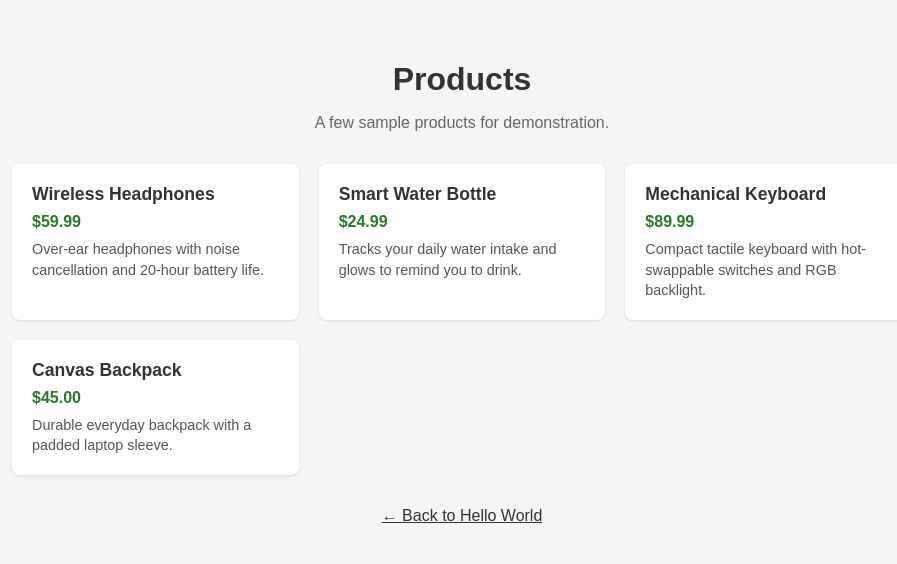
After one commit to Mithaq-Abdullah/TEST, a PHP site: page /products.php in a window 1280 px wide. The commit adds this page. Shown: the top 564 px of the page, without its empty margins (178-1075 px from the left). Run offline with PHP 8.4, Linux system fonts and the light colour scheme.

Commit message:
Add products page with sample items and link from home page

```diff
--- a/index.php
+++ b/index.php
@@ -9,6 +9,7 @@ $message = "Hello World";
     <style>
         body {
             display: flex;
+            flex-direction: column;
             justify-content: center;
             align-items: center;
             height: 100vh;
@@ -26,9 +27,13 @@ $message = "Hello World";
         h1 a:hover {
             text-decoration: underline;
         }
+        p a {
+            color: #333;
+        }
     </style>
 </head>
 <body>
     <h1><a href="about.php"><?php echo htmlspecialchars($message); ?></a></h1>
+    <p><a href="products.php">View Products</a></p>
 </body>
 </html>
--- /dev/null
+++ b/products.php
@@ -0,0 +1,104 @@
+<?php
+$title = "Products";
+
+$products = [
+    [
+        "name" => "Wireless Headphones",
+        "price" => 59.99,
+        "description" => "Over-ear headphones with noise cancellation and 20-hour battery life.",
+    ],
+    [
+        "name" => "Smart Water Bottle",
+        "price" => 24.99,
+        "description" => "Tracks your daily water intake and glows to remind you to drink.",
+    ],
+    [
+        "name" => "Mechanical Keyboard",
+        "price" => 89.99,
+        "description" => "Compact tactile keyboard with hot-swappable switches and RGB backlight.",
+    ],
+    [
+        "name" => "Canvas Backpack",
+        "price" => 45.00,
+        "description" => "Durable everyday backpack with a padded laptop sleeve.",
+    ],
+];
+?>
+<!DOCTYPE html>
+<html lang="en">
+<head>
+    <meta charset="UTF-8">
+    <title><?php echo htmlspecialchars($title); ?></title>
+    <style>
+        body {
+            margin: 0;
+            font-family: Arial, sans-serif;
+            background-color: #f5f5f5;
+            color: #333;
+        }
+        .container {
+            max-width: 900px;
+            margin: 0 auto;
+            padding: 40px 20px;
+        }
+        h1 {
+            text-align: center;
+            margin-bottom: 8px;
+        }
+        .subtitle {
+            text-align: center;
+            color: #666;
+            margin-bottom: 32px;
+        }
+        .grid {
+            display: grid;
+            grid-template-columns: repeat(auto-fit, minmax(220px, 1fr));
+            gap: 20px;
+        }
+        .card {
+            background: #fff;
+            border-radius: 8px;
+            padding: 20px;
+            box-shadow: 0 1px 3px rgba(0, 0, 0, 0.1);
+        }
+        .card h2 {
+            margin: 0 0 8px;
+            font-size: 1.1rem;
+            color: #333;
+        }
+        .card .price {
+            font-weight: bold;
+            color: #2a7a2a;
+            margin-bottom: 8px;
+        }
+        .card p {
+            font-size: 0.9rem;
+            line-height: 1.4;
+            color: #555;
+            margin: 0;
+        }
+        .back-link {
+            display: block;
+            text-align: center;
+            margin-top: 32px;
+            color: #333;
+        }
+    </style>
+</head>
+<body>
+    <div class="container">
+        <h1><?php echo htmlspecialchars($title); ?></h1>
+        <p class="subtitle">A few sample products for demonstration.</p>
+        <div class="grid">
+            <?php foreach ($products as $product): ?>
+                <div class="card">
+                    <h2><?php echo htmlspecialchars($product["name"]); ?></h2>
+                    <div class="price">$<?php echo number_format($product["price"], 2); ?></div>
+                    <p><?php echo htmlspecialchars($product["description"]); ?></p>
+                </div>
+            <?php endforeach; ?>
+        </div>
+        <a class="back-link" href="index.php">&larr; Back to Hello World</a>
+    </div>
+</body>
+</html>
```
